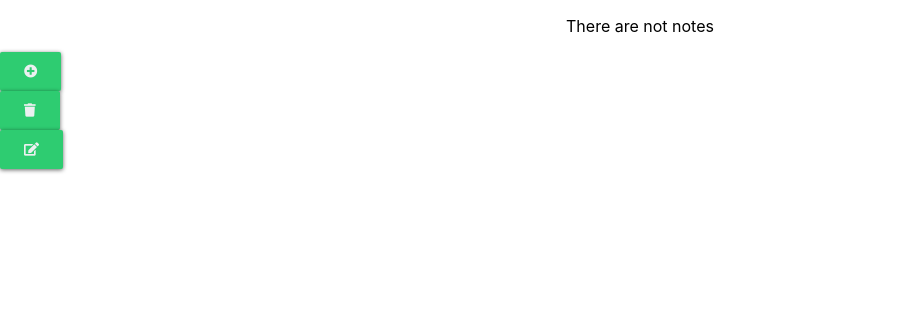
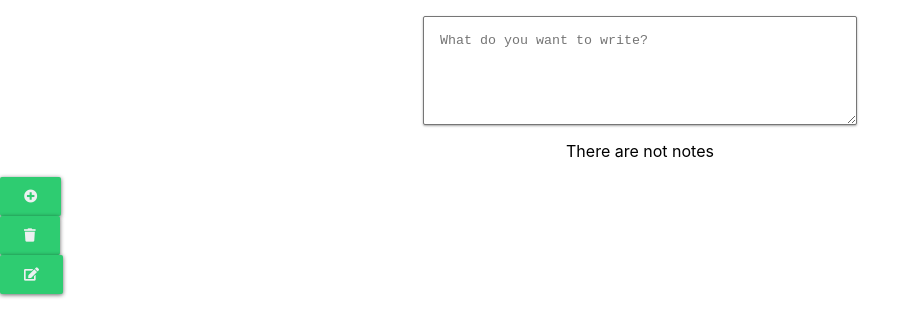
Before and after one commit to alex-alarcon/notes-app, a React (Create React App) app: page / in a window 1280 px wide. Shown: the top 336 px of the page, without its empty margins (0-921 px from the left). Built offline with nearby package versions, Linux system fonts and the light colour scheme.

Commit message:
Create NoteEditor Component

```diff
--- /dev/null
+++ b/src/components/NoteEditor/index.css
@@ -0,0 +1,11 @@
+.NoteEditor__input {
+  display: flex;
+  flex-direction: column;
+  width: 100%;
+  max-width: 400px;
+  padding: 16px;
+  margin: 16px auto;
+  border-radius: 2px;
+  box-shadow: 0 1px 3px rgba(0, 0, 0, 0.12), 0 1px 2px rgba(0, 0, 0, 0.24);
+  background-color: white;
+}
--- /dev/null
+++ b/src/components/NoteEditor/index.jsx
@@ -0,0 +1,36 @@
+import React from 'react';
+import { PropTypes } from 'prop-types';
+
+import './index.css';
+
+function NoteEditor({ note, handleChange }) {
+  return (
+    <div className="NoteEditor">
+      <textarea
+        placeholder="What do you want to write?"
+        rows={5}
+        className="NoteEditor__input"
+        value={note.body}
+        onChange={handleChange}
+      />
+    </div>
+  );
+}
+
+NoteEditor.propTypes = {
+  note: PropTypes.shape({
+    id: PropTypes.number,
+    body: PropTypes.string
+  }),
+  handleChange: PropTypes.func
+};
+
+NoteEditor.defaultProps = {
+  note: {
+    id: +new Date(),
+    body: ''
+  },
+  handleChange() {}
+};
+
+export default NoteEditor;
--- a/src/containers/App/index.jsx
+++ b/src/containers/App/index.jsx
@@ -1,4 +1,4 @@
-import React, { useContext } from 'react';
+import React, { useContext, useState } from 'react';
 import randomWords from 'random-words';
 
 import './index.css';
@@ -7,6 +7,7 @@ import { NotesContext } from '../../store/notesContext';
 
 import NoteList from '../../components/NoteList';
 import IconButton from '../../components/IconButton';
+import NoteEditor from '../../components/NoteEditor';
 
 function App() {
   const {
@@ -15,8 +16,13 @@ function App() {
     removeNote,
     editNote
   } = useContext(NotesContext);
+  const [state, setState] = useState({ note: {} });
   return (
     <div className="App">
+      <NoteEditor
+        note={state.note}
+        handleChange={event => setState({ note: { body: event.target.value } })}
+      />
       <NoteList notes={notes} />
       <IconButton
         iconName="fa-plus-circle"
```
